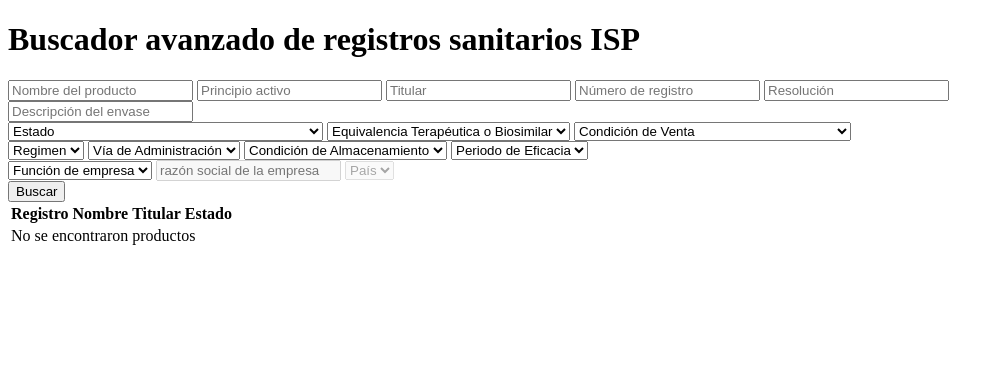
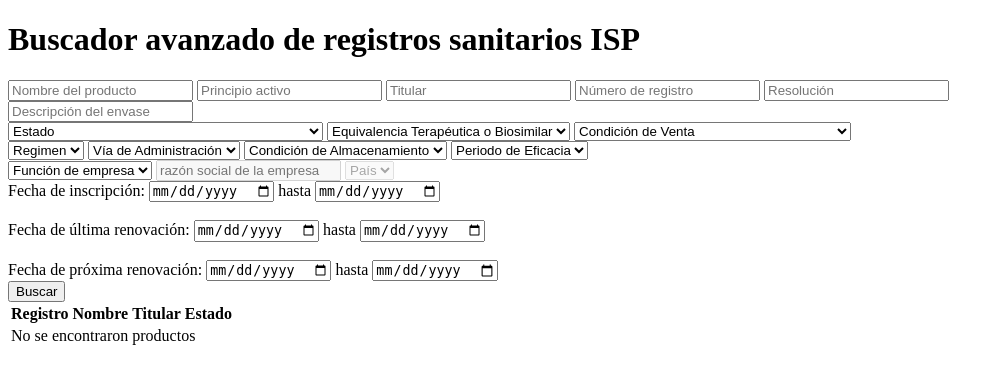
Before and after one commit to yesminalina/ispch-advanced-search, a Django app: page / in a window 1280 px wide. Shown: the top 384 px of the page, without its empty margins (0-1004 px from the left). Run offline with Django 5.2, Linux system fonts and the light colour scheme; data that the repository does not hold is empty.

Commit message:
feat: add date-range filters to search
Filter products by inscripción / última renovación / próxima renovación
date ranges, applying __gte/__lte to Product's DateFields. Each range
exposes a from/to date input in the form.

```diff
--- a/registros/templates/registros/search.html
+++ b/registros/templates/registros/search.html
@@ -102,6 +102,23 @@
         {% endfor%}
     </select>
     <br>
+    <label>Fecha de inscripción:</label>
+    <input type="date" name="inscripcion_from">
+    <span>hasta</span>
+    <input type="date" name="inscripcion_to">
+    <br>
+    <br>
+    <label>Fecha de última renovación:</label>
+    <input type="date" name="ultima_renovacion_from">
+    <span>hasta</span>
+    <input type="date" name="ultima_renovacion_to">
+    <br>
+    <br>
+    <label>Fecha de próxima renovación:</label>
+    <input type="date" name="prox_renovacion_from">
+    <span>hasta</span>
+    <input type="date" name="prox_renovacion_to">
+    <br>
     <button type="submit">Buscar</button>
 </form>
 
--- a/registros/views.py
+++ b/registros/views.py
@@ -15,13 +15,21 @@ def search(request):
     condicion_almacenamiento = request.GET.get("condicion_almacenamiento", "")
     periodo_eficacia = request.GET.get("periodo_eficacia", "")
 
-    # Relacionadas con el Envase
+    #  Variables relacionadas con el Envase
     descripcion = request.GET.get("descripcion", "")
 
-    # Relacionadas con empresas asociadas
+    #  Variables relacionadas con empresas asociadas
     funcion = request.GET.get("funcion", "")
     razon_social = request.GET.get("razon_social", "")
     pais = request.GET.get("pais", "")
+
+    # Variables relacionadas con fechas
+    inscripcion_from = request.GET.get("inscripcion_from","")
+    inscripcion_to = request.GET.get("inscripcion_to","")
+    ultima_renovacion_from = request.GET.get("ultima_renovacion_from","")
+    ultima_renovacion_to = request.GET.get("ultima_renovacion_to","")
+    prox_renovacion_from = request.GET.get("prox_renovacion_from","")
+    prox_renovacion_to = request.GET.get("prox_renovacion_to","")
 
     products = Product.objects.all()
     has_filters = False
@@ -70,7 +78,7 @@ def search(request):
         has_filters = True
         products = products.filter(via_administracion=via_administracion)
 
-    # ---- Relacionados con el envase ----
+    # ---- Filtros relacionados con el envase ----
 
     if condicion_almacenamiento:
         has_filters = True
@@ -80,7 +88,7 @@ def search(request):
         has_filters = True
         products = products.filter(packagings__periodo_eficacia_norm=periodo_eficacia)
 
-    # ---- Relacionados con empresas asociadas -----
+    # ---- Filtros relacionados con empresas asociadas -----
     if funcion:
         has_filters = True
         company_filters = {}
@@ -94,6 +102,31 @@ def search(request):
 
         products = products.filter(**company_filters)
     # ----------------------------------------------
+
+    #---- Filtro relacionados con fechas
+    if inscripcion_from:
+        has_filters = True
+        products = products.filter(fecha_inscripcion__gte = inscripcion_from)
+
+    if inscripcion_to:
+        has_filters = True
+        products = products.filter(fecha_inscripcion__lte = inscripcion_to)
+
+    if ultima_renovacion_from:
+        has_filters = True
+        products = products.filter(ultima_renovacion__gte = ultima_renovacion_from)
+
+    if ultima_renovacion_to:
+        has_filters = True
+        products = products.filter(ultima_renovacion__lte = ultima_renovacion_to)
+
+    if prox_renovacion_from:
+        has_filters = True
+        products = products.filter(prox_renovacion__gte = prox_renovacion_from)
+
+    if prox_renovacion_to:
+        has_filters = True
+        products = products.filter(prox_renovacion__lte = prox_renovacion_to)
 
     if not has_filters:
         products = Product.objects.none()
```
